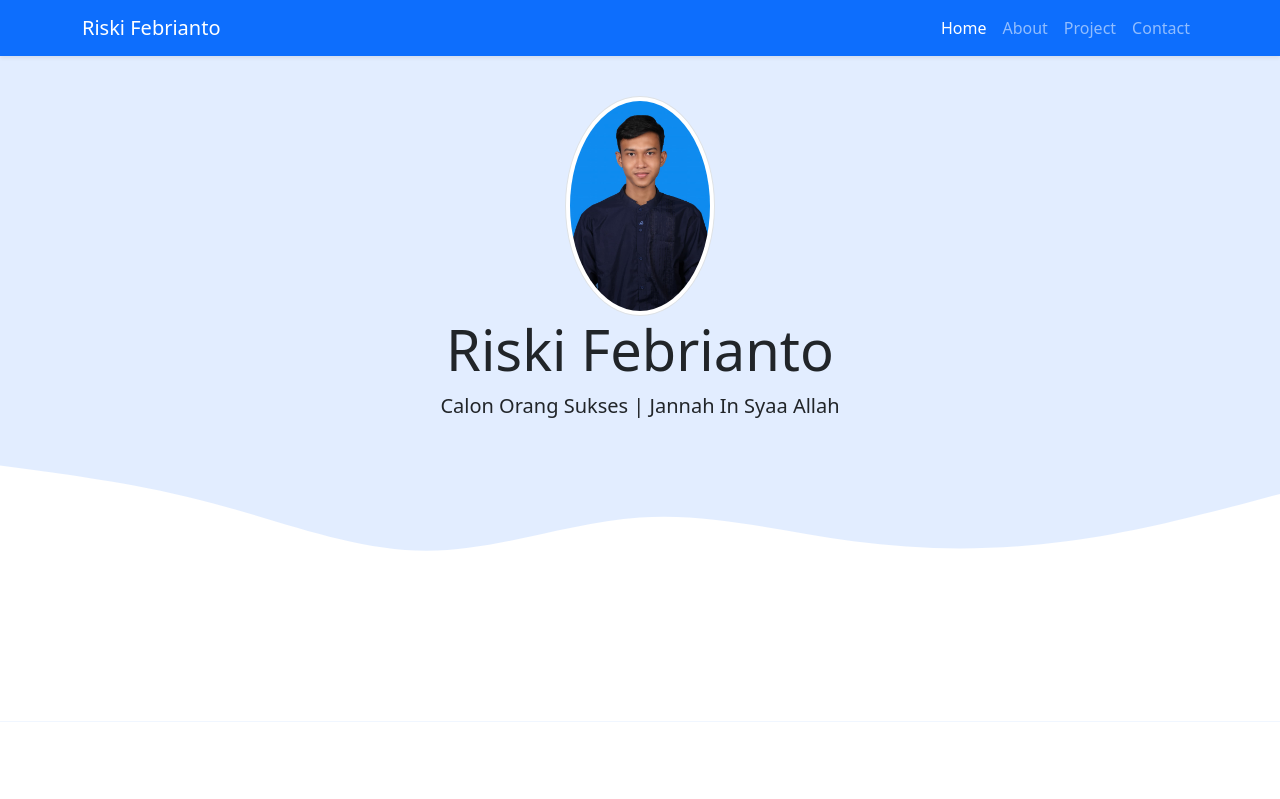
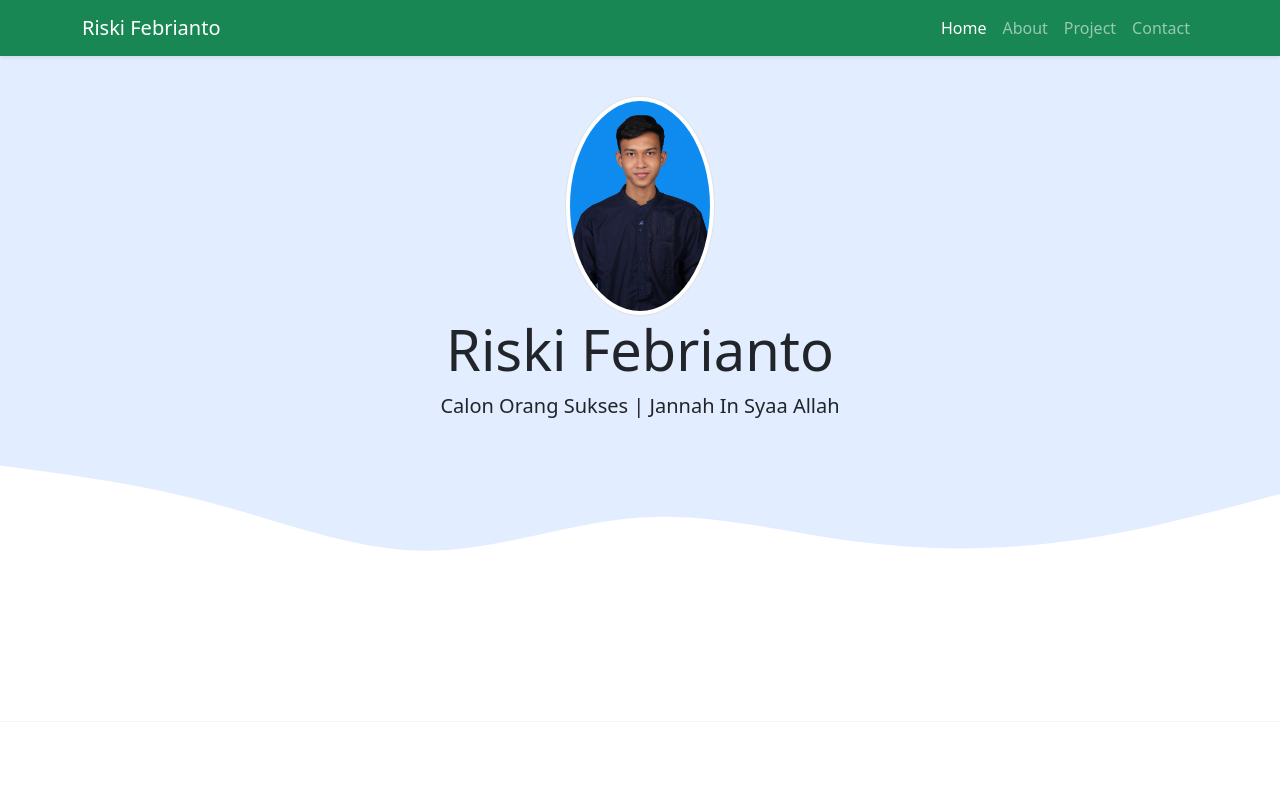
Before and after one commit to Kifeb/side-portofolio, a plain HTML site: page index.html in a window 1280 px wide. Shown: the top 799 px of the page. Drawn offline with nearby package versions, Linux system fonts and the light colour scheme.

Commit message:
mengubah

```diff
--- a/index.html
+++ b/index.html
@@ -26,7 +26,7 @@
   <body id="home">
     <!-- Start Navbar -->
     <nav
-      class="navbar navbar-expand-lg navbar-dark bg-primary shadow-sm fixed-top"
+      class="navbar navbar-expand-lg navbar-dark bg-success shadow-sm fixed-top"
     >
       <div class="container">
         <a class="navbar-brand" href="#">Riski Febrianto</a>
```
